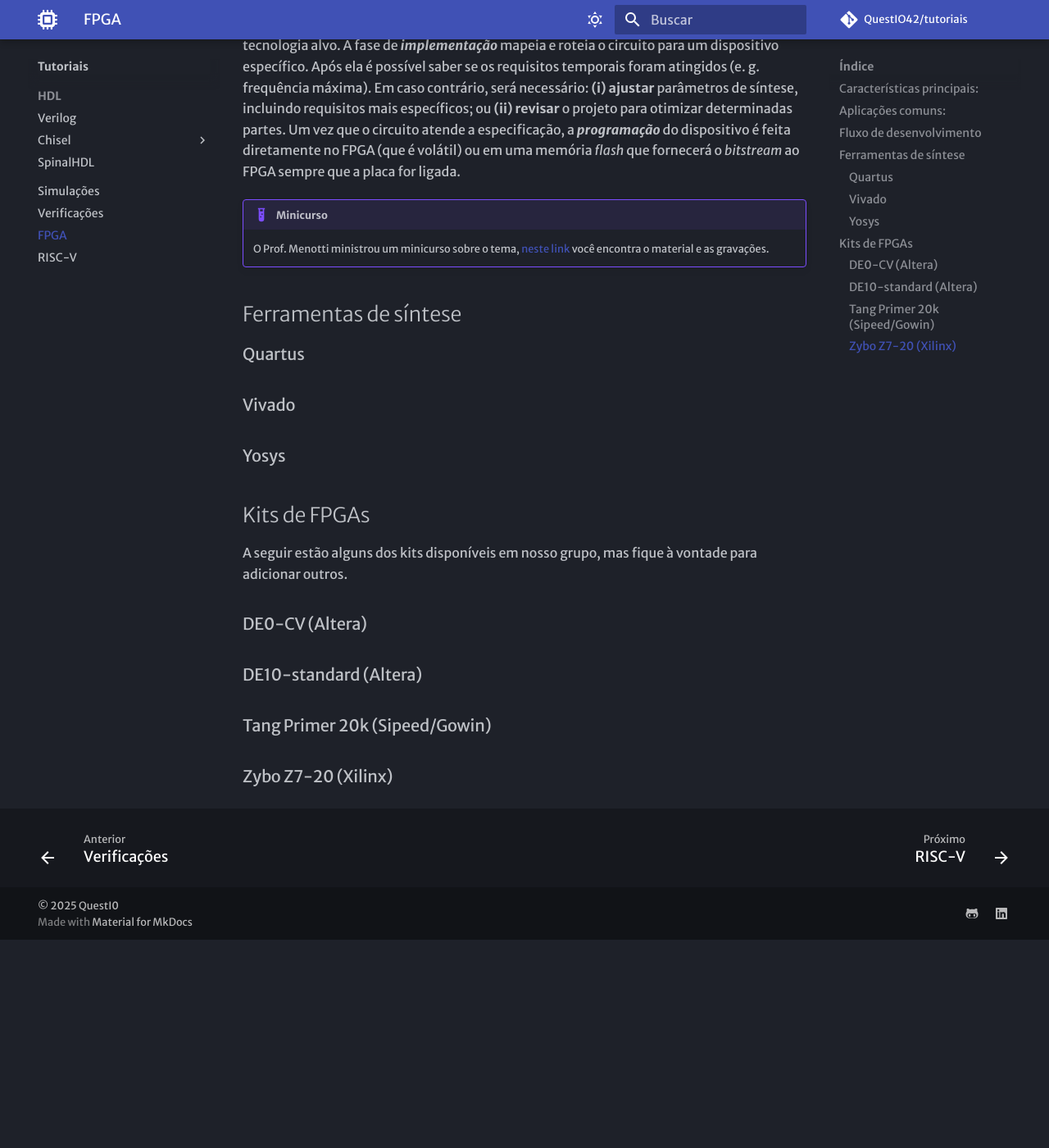
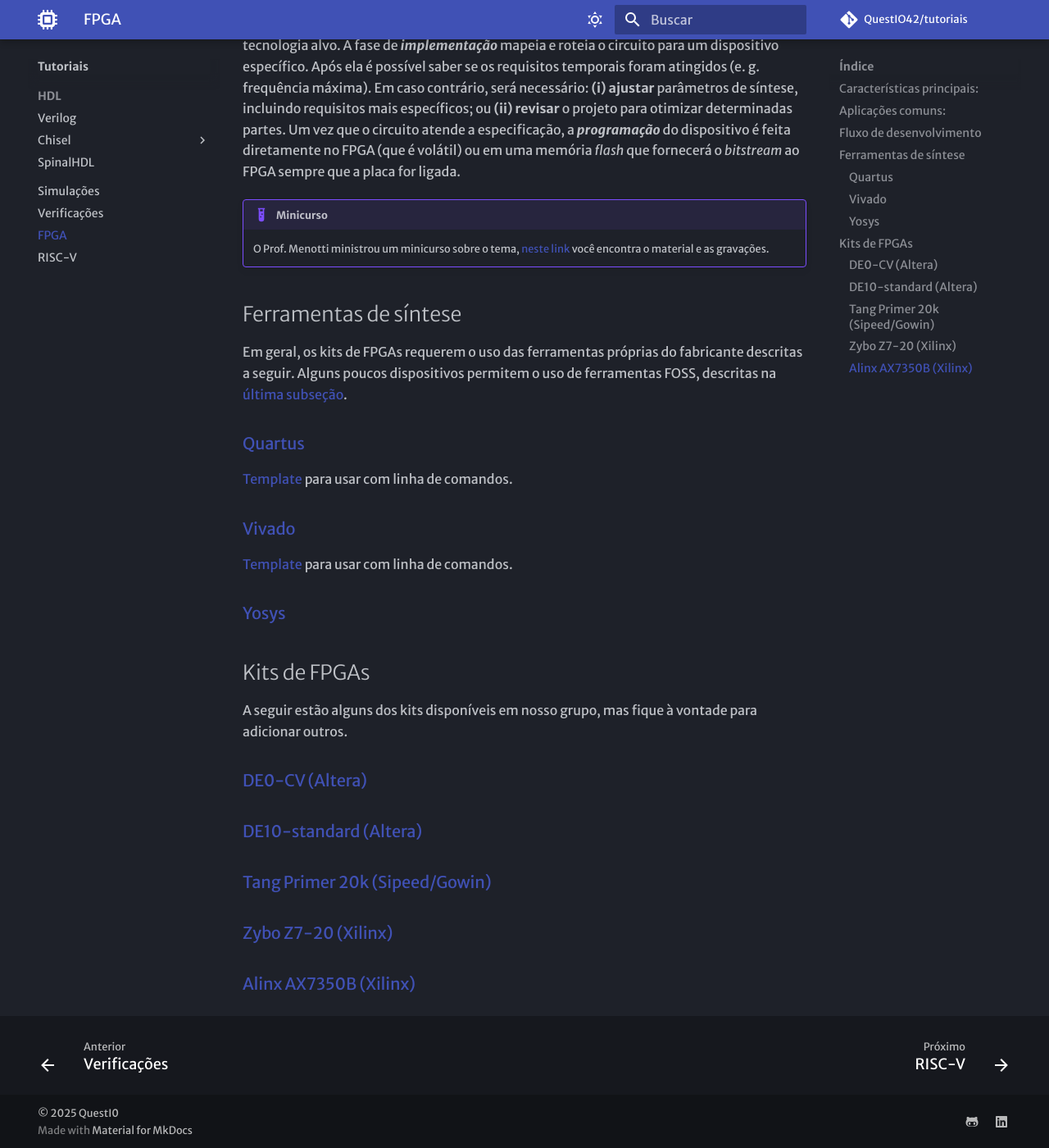
Before and after one commit to QuestIO42/tutoriais, an MkDocs documentation site: the page built from docs/FPGA.md, in a window 1280 px wide and 1400 px high, scrolled down 1234 px. Shown: the whole window at 82% size. Built offline with MkDocs 1.6.1 and Material for MkDocs 9.7.7, drawn with Linux system fonts in a browser that asks for light colours; nearby versions of some CDN libraries; library files that are not in the unit come from our copies; comment, search, counter and statistics services are not loaded; before the commit the page ends 2380 px from its top, so only the background shows below that.

Commit message:
feat: links to boards, software and templates

```diff
--- a/docs/FPGA.md
+++ b/docs/FPGA.md
@@ -44,20 +44,28 @@ O projeto é especificado geralmente em uma HDL, por exemplo, Verilog. Se a ***s
 
 ## Ferramentas de síntese
 
-### Quartus
+Em geral, os kits de FPGAs requerem o uso das ferramentas próprias do fabricante descritas a seguir. Alguns poucos dispositivos permitem o uso de ferramentas FOSS, descritas na [última subseção](#yosys).
 
-### Vivado
+### [Quartus](https://www.altera.com/products/software-tools/quartus-prime)
 
-### Yosys
+[Template](https://github.com/menotti/ld/) para usar com linha de comandos.
+
+### [Vivado](https://www.amd.com/en/products/software/adaptive-socs-and-fpgas/vivado.html)
+
+[Template](https://github.com/arruk/vivado-tcl-template) para usar com linha de comandos.
+
+### [Yosys](https://yosyshq.net/yosys/)
 
 ## Kits de FPGAs
 
 A seguir estão alguns dos kits disponíveis em nosso grupo, mas fique à vontade para adicionar outros.
 
-### DE0-CV (Altera)
+### [DE0-CV (Altera)](https://www.terasic.com.tw/cgi-bin/page/archive.pl?Language=English&CategoryNo=163&No=921)
 
-### DE10-standard (Altera)
+### [DE10-standard (Altera)](https://www.terasic.com.tw/cgi-bin/page/archive.pl?Language=English&CategoryNo=165&No=1081)
 
-### Tang Primer 20k (Sipeed/Gowin)
+### [Tang Primer 20k (Sipeed/Gowin)](https://wiki.sipeed.com/hardware/en/tang/tang-primer-20k/primer-20k.html)
 
-### Zybo Z7-20 (Xilinx)
+### [Zybo Z7-20 (Xilinx)](https://digilent.com/reference/programmable-logic/zybo-z7/start)
+
+### [Alinx AX7350B (Xilinx)](https://www.en.alinx.com/Product/SoC-development-Boards/Zynq-7000-SoC/AX7350B.html)
```
